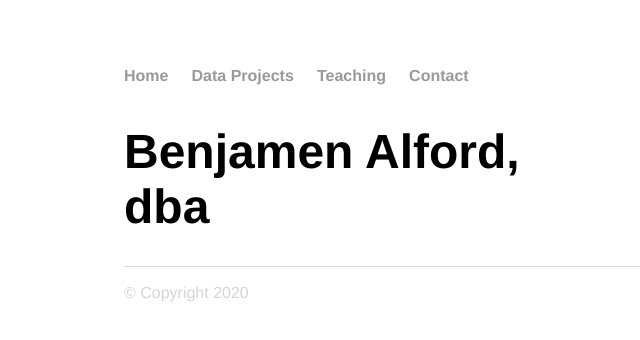
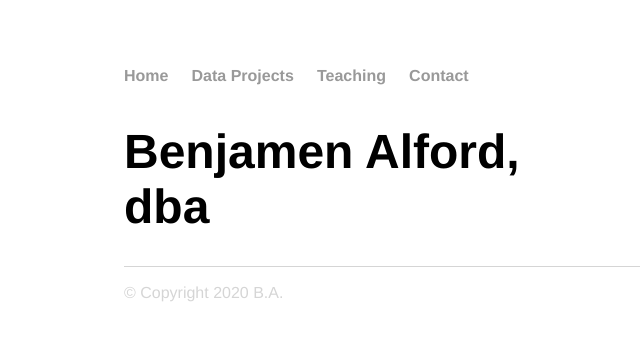
Before and after one commit to karlfun/benbenben, a plain HTML site: page index.html in a window 1280 px wide. Shown: the full height of the page, 68-708 px from the left. Drawn offline with Linux system fonts and the light colour scheme.

Commit message:
add B.A.

```diff
--- a/footer.html
+++ b/footer.html
@@ -1,5 +1,5 @@
 			<footer>
-				<p>&copy; Copyright 2020</p>
+				<p>&copy; Copyright 2020 B.A.</p>
 			</footer>
 		</body>
 	</html>
```
